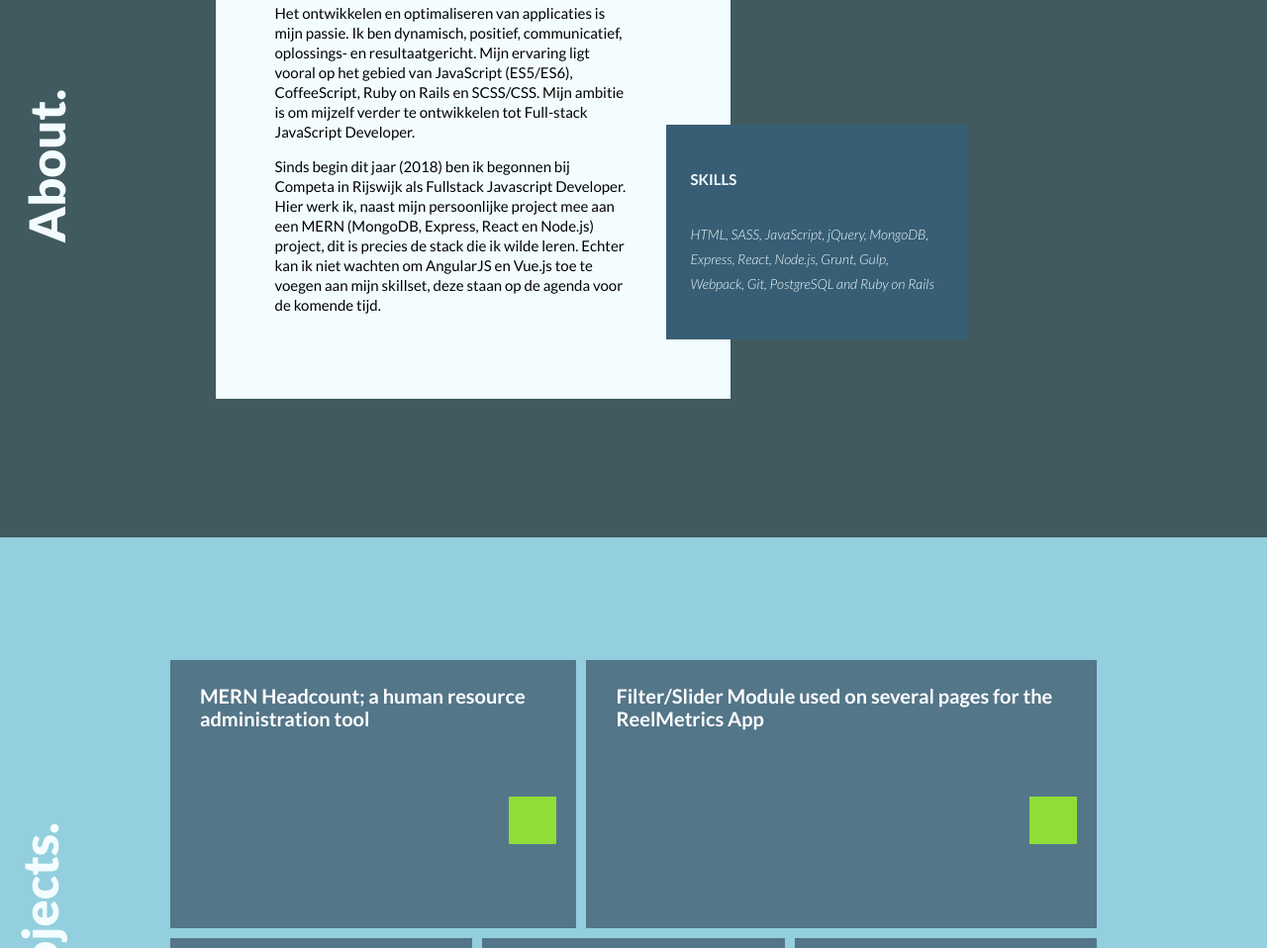
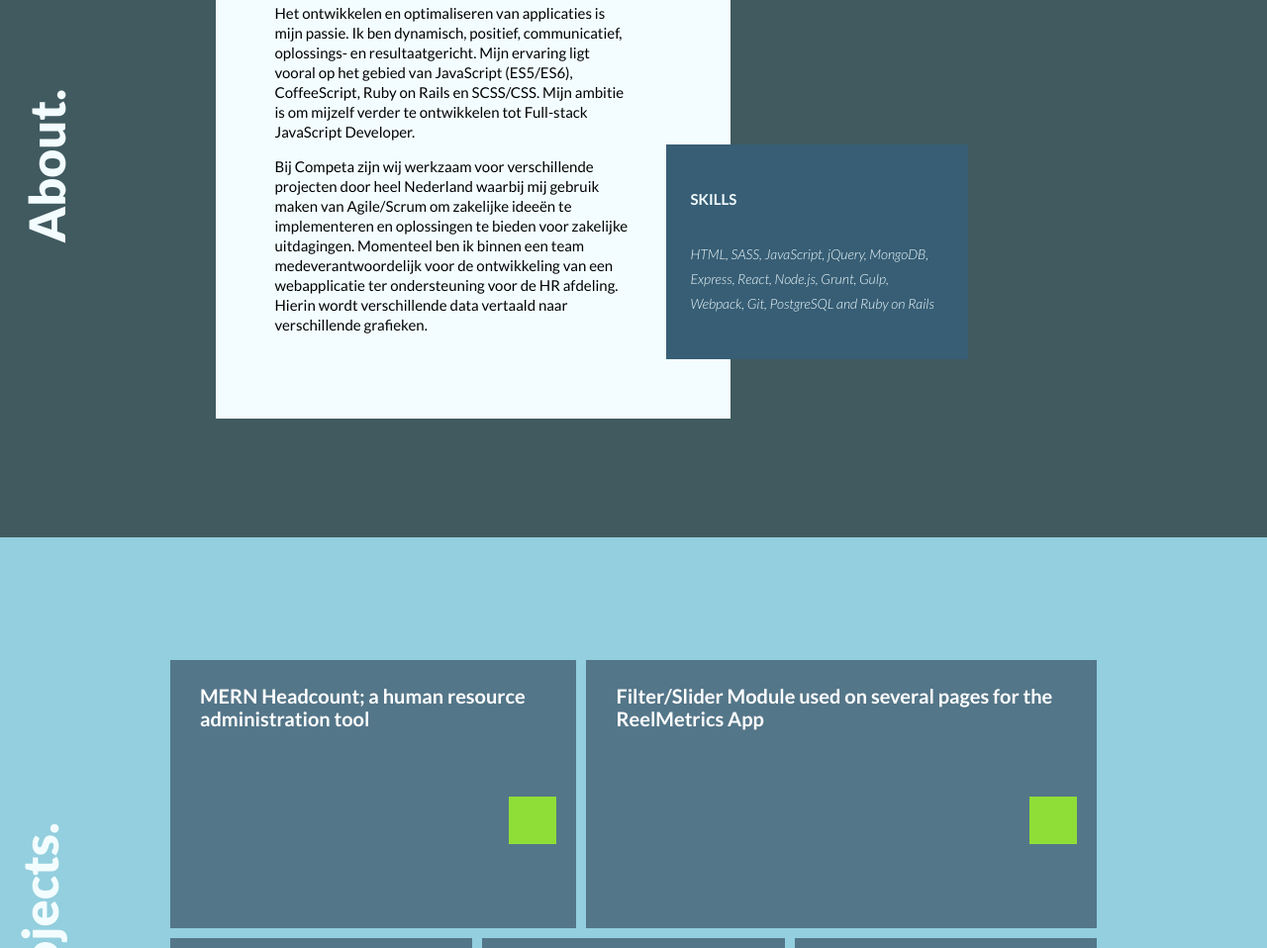
Before and after one commit to MCSmorenberg/personal-website, a website built with webpack: page index.html in a window 1280 px wide. Shown: the part 1057-2015 px from the top of the page at 99% size. Built offline with nearby package versions, Linux system fonts and the light colour scheme; some packages are replaced by stand-ins of ours; files whose address does not match are found by name.

Commit message:
Add some about content

```diff
--- a/index.html
+++ b/index.html
@@ -40,7 +40,7 @@
             Het ontwikkelen en optimaliseren van applicaties is mijn passie. Ik ben dynamisch, positief, communicatief, oplossings- en resultaatgericht. Mijn ervaring ligt vooral op het gebied van JavaScript (ES5/ES6), CoffeeScript, Ruby on Rails en SCSS/CSS. Mijn ambitie is om mijzelf verder te ontwikkelen tot Full-stack JavaScript Developer.
           </p>
           <p>
-            Sinds begin dit jaar (2018) ben ik begonnen bij Competa in Rijswijk als Fullstack Javascript Developer. Hier werk ik, naast mijn persoonlijke project mee aan een MERN (MongoDB, Express, React en Node.js) project, dit is precies de stack die ik wilde leren. Echter kan ik niet wachten om AngularJS en Vue.js toe te voegen aan mijn skillset, deze staan op de agenda voor de komende tijd.
+            Bij Competa zijn wij werkzaam voor verschillende projecten door heel Nederland waarbij mij gebruik maken van Agile/Scrum om zakelijke ideeën te implementeren en oplossingen te bieden voor zakelijke uitdagingen. Momenteel ben ik binnen een team medeverantwoordelijk voor de ontwikkeling van een webapplicatie ter ondersteuning voor de HR afdeling. Hierin wordt verschillende data vertaald naar verschillende grafieken.
           </p>
           <div class="about__skills">
             <h3 class="about__skills--header">SKILLS</h3>
--- a/src/scripts/index.js
+++ b/src/scripts/index.js
@@ -28,6 +28,7 @@ import smoothscroll from 'smoothscroll-polyfill';
 					pages.home.scrollIntoView(smoothScrollConfig);
           break;
         case navLinks.about:
+					debugger;
 					pages.about.scrollIntoView(smoothScrollConfig);
           break;
         case navLinks.projects:
```
